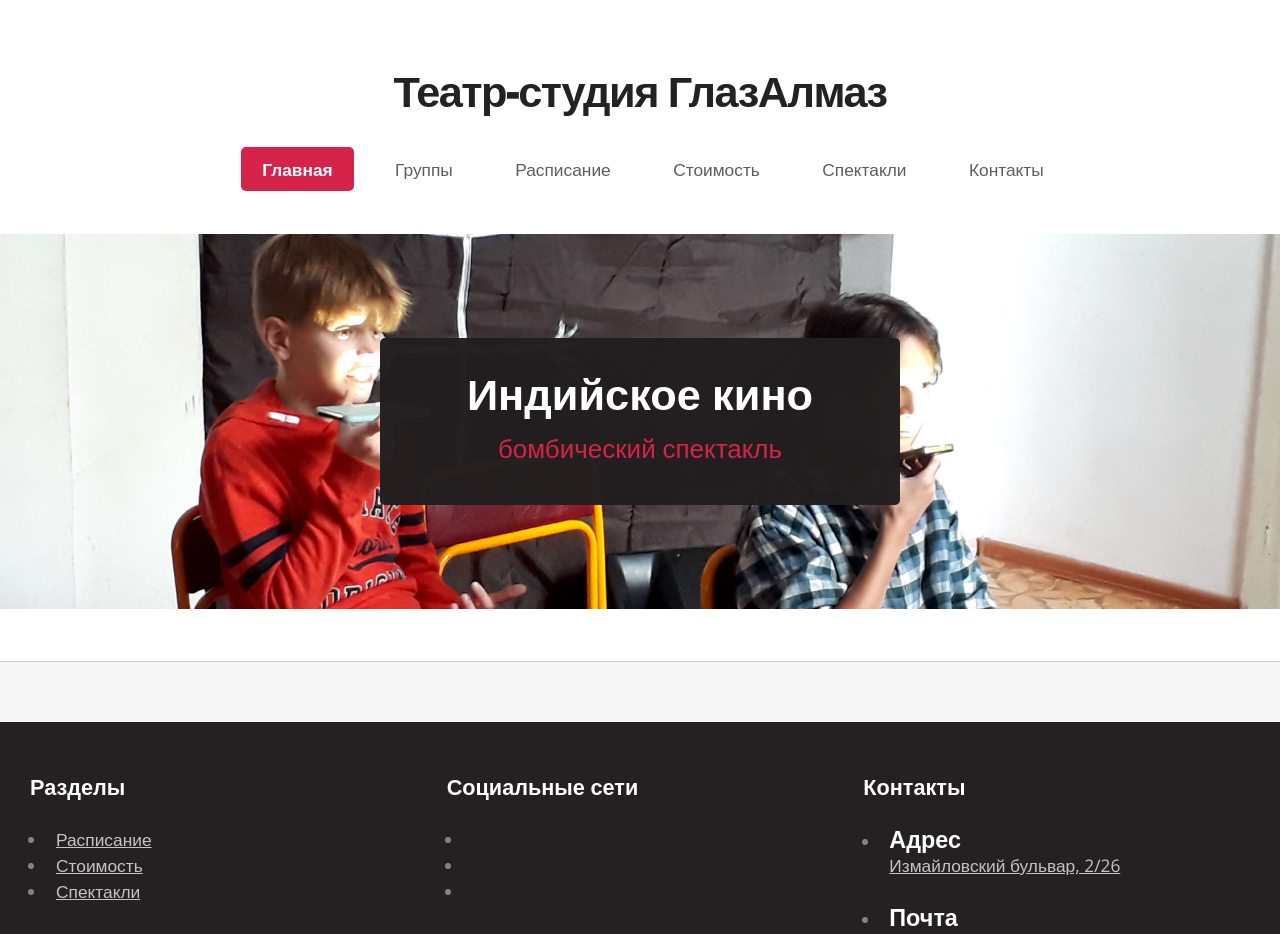
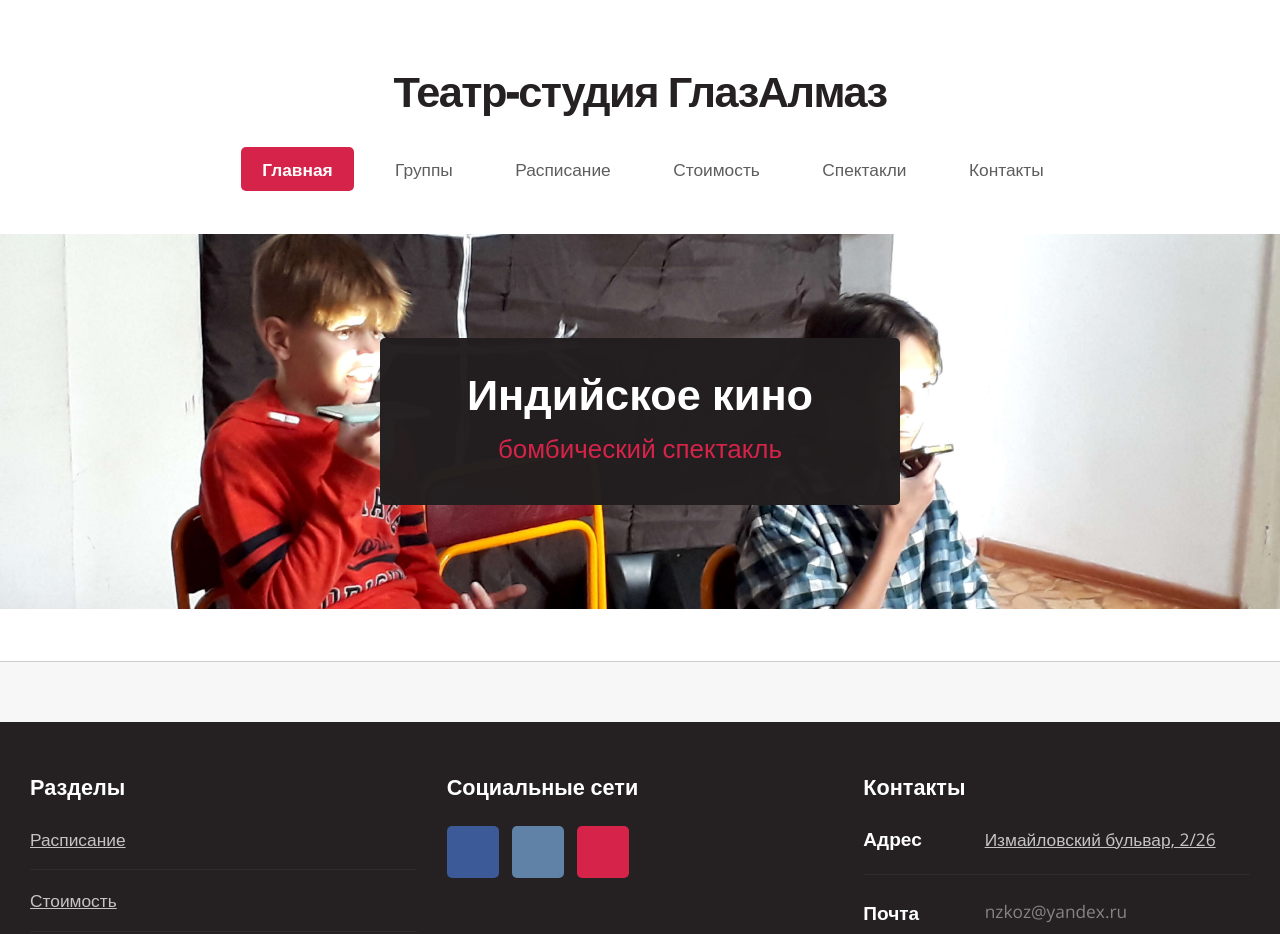
Before and after one commit to Magnarius/theatreglazalmaz, a Next.js app: page / in a window 1280 px wide. Shown: the top 934 px of the page. Built offline with nearby package versions, Linux system fonts and the light colour scheme.

Commit message:
Fix footer

```diff
--- a/components/Footer.js
+++ b/components/Footer.js
@@ -10,7 +10,7 @@ const Footer = () => {
 					<header>
 						<h2>{title}</h2>
 					</header>
-					<ul className="{ulClass}">
+					<ul className={ulClass}>
 						{children}
 					</ul>
 				</section>
@@ -32,8 +32,8 @@ const Footer = () => {
 						<li><a href="/perfomances">Спектакли</a></li>
 					</Link>
 				</Column>
-				<Column title="Социальные сети" ulclassName={"social"}>
-					<li><a className={"icon fa-facebook"} href="https://www.facebook.com/theatreglazalmaz/"><span className="label">Facebook</span></a></li>
+				<Column title="Социальные сети" ulClass="social">
+					<li><a className="icon fa-facebook" href="https://www.facebook.com/theatreglazalmaz/"><span className="label">Facebook</span></a></li>
 					<li><a className="icon fa-vk" href="https://vk.com/theatreglazalmaz"><span className="label">ВКонтакте</span></a></li>
 					<li><a className="icon fa-instagram" href="https://www.instagram.com/theatreglazalmaz/"><span className="label">Instagram</span></a></li>
 				</Column>
```
